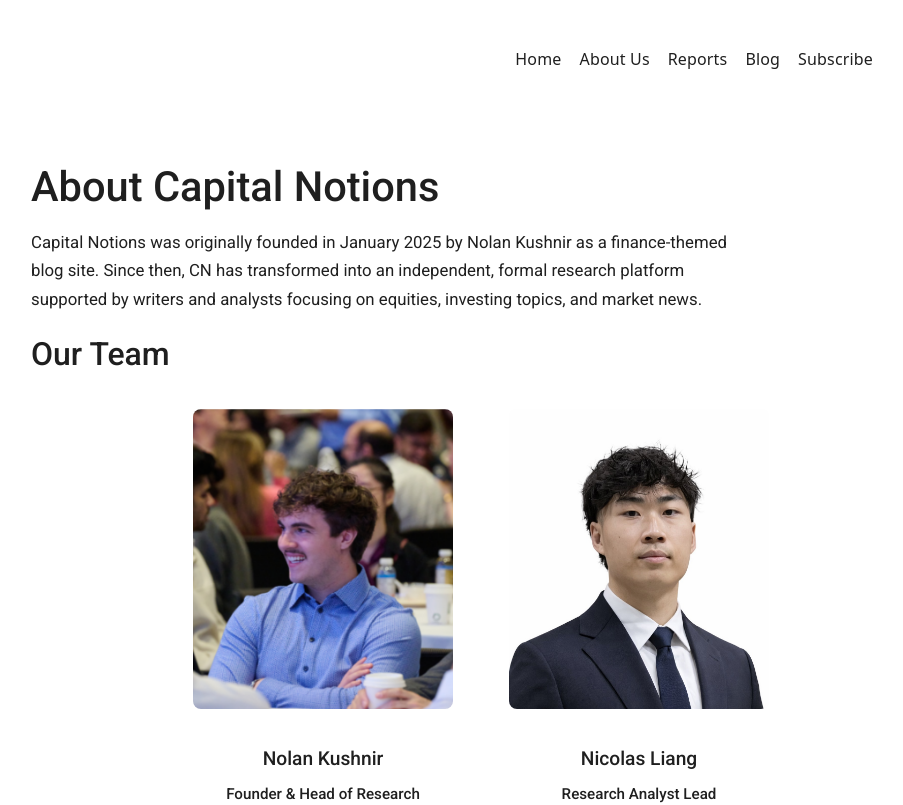
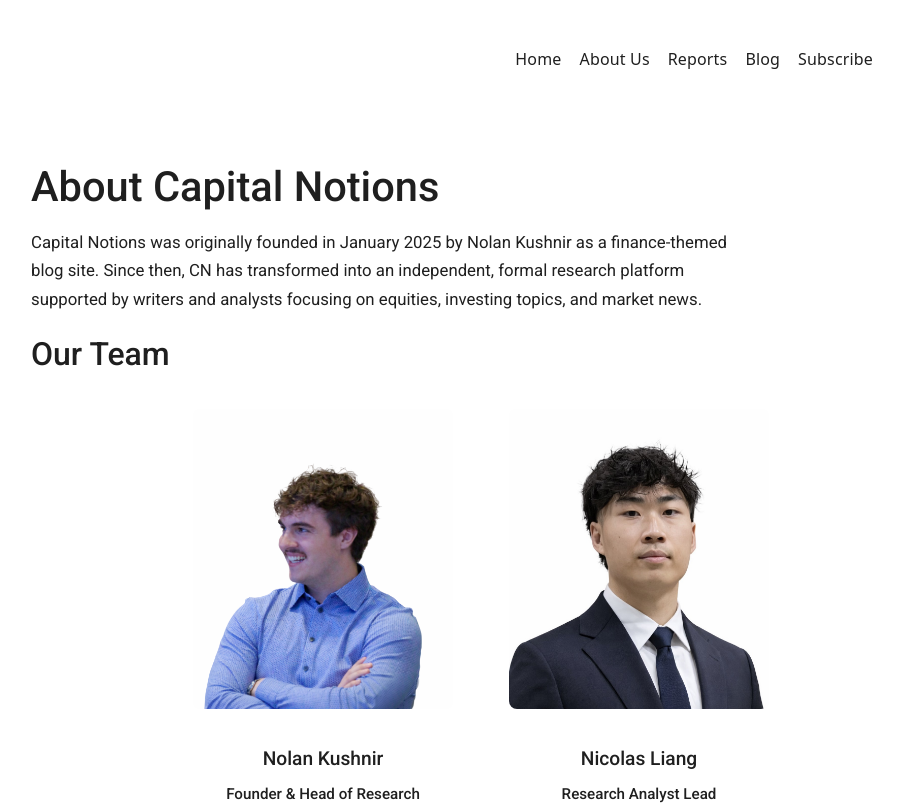
Before and after one commit to NolanKushnir04/capital-notions, a Next.js app: page /about in a window 1280 px wide. Shown: the top 805 px of the page, without its empty margins (159-1062 px from the left). Built offline with nearby package versions, Linux system fonts and the light colour scheme.

Commit message:
added new photo

```diff
--- a/app/about/page.tsx
+++ b/app/about/page.tsx
@@ -64,7 +64,7 @@
           }}
         >
           <img
-            src="/team/nolan-kushnir2.jpeg"
+            src="/team/nolan-kushnir3.jpeg"
             alt="Nolan Kushnir"
             style={{
               width: "260px",
```
Also changed, not shown: public/team/nolan-kushnir3.jpeg (added).
